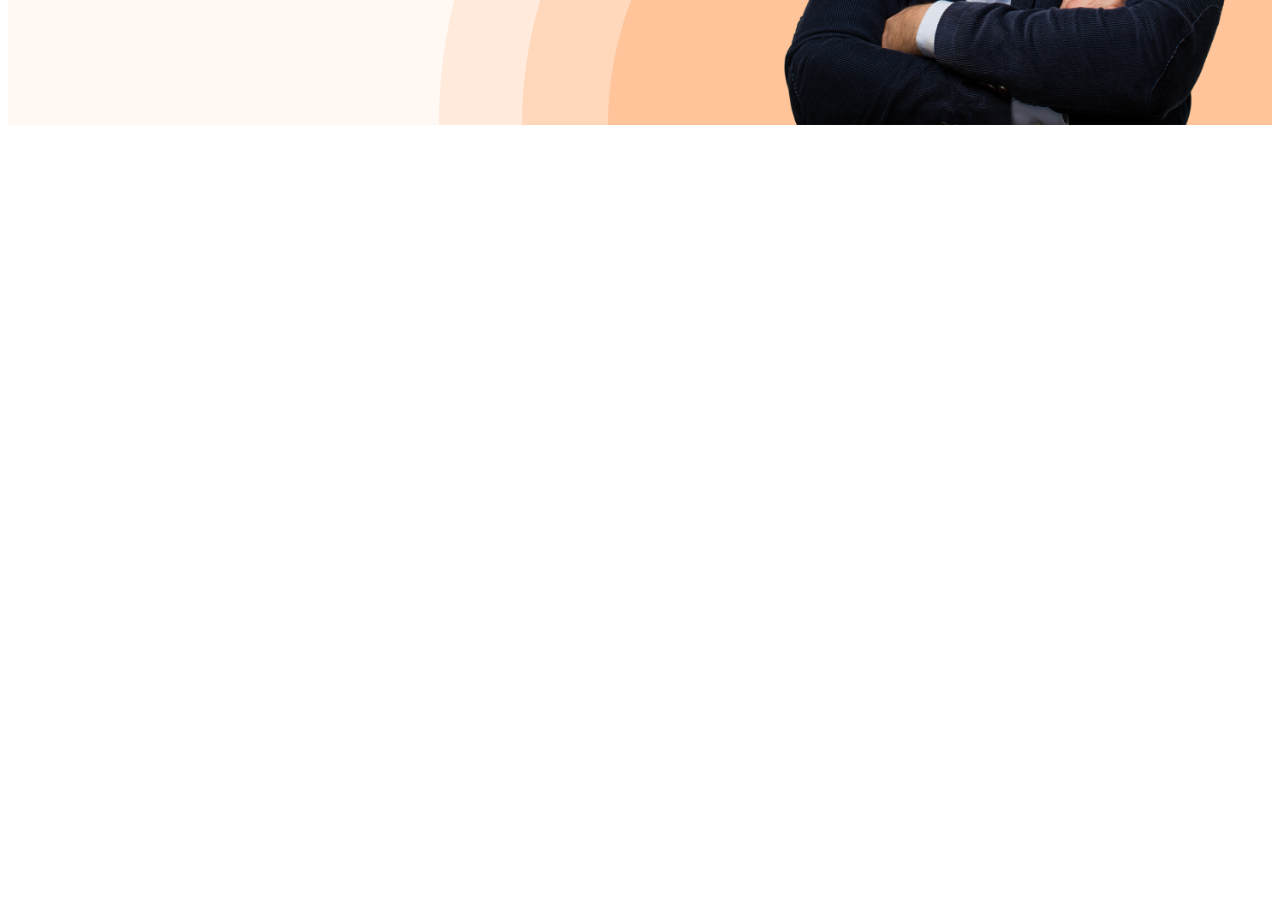
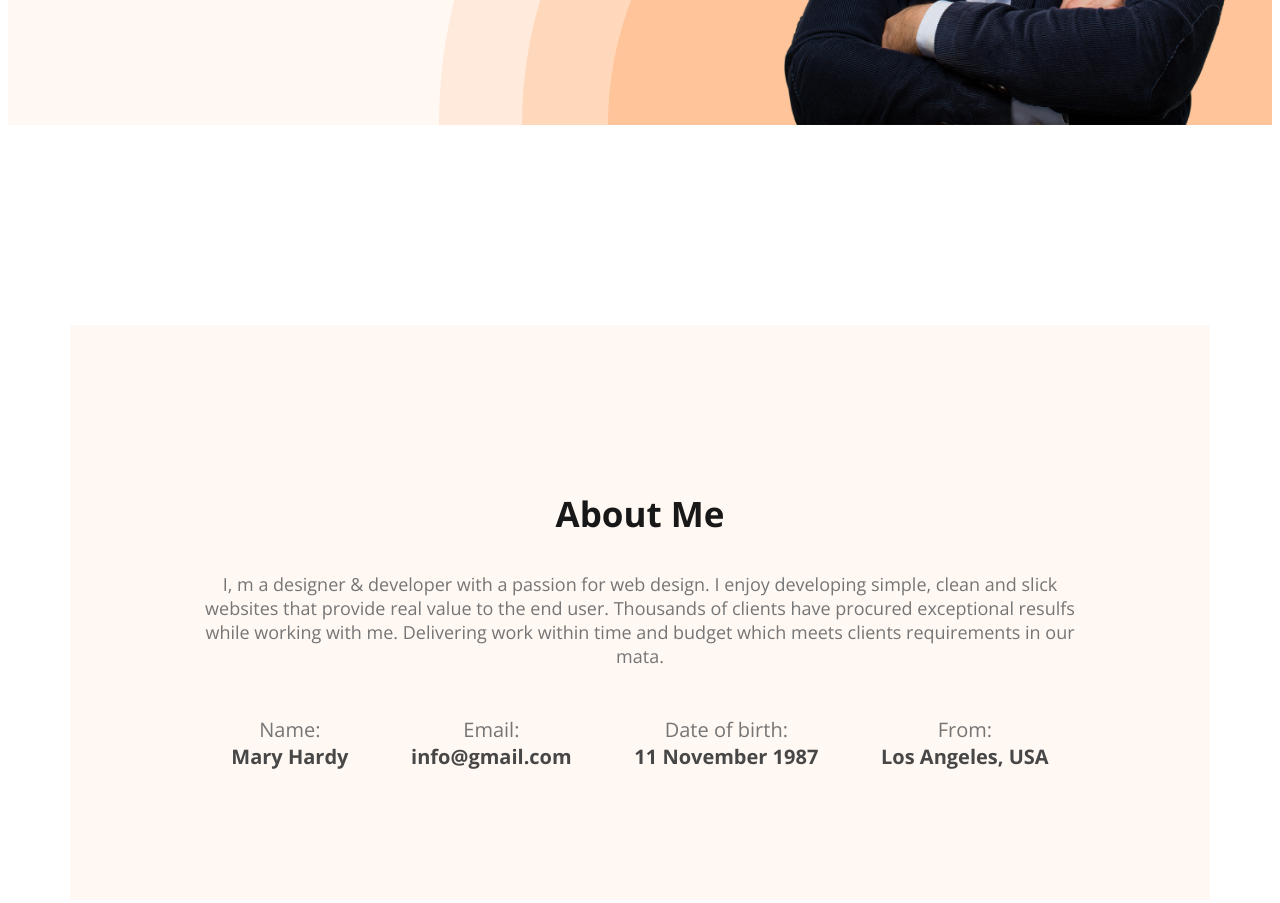
Before and after one commit to Saikat497/webdeveloper-portfolio, a plain HTML site: page index.html in a window 1280 px wide. Shown: the part 643-1546 px from the top of the page. Before the commit the page ends 800 px from the top, so only its background shows below. Drawn offline with nearby package versions, Linux system fonts and the light colour scheme.

Commit message:
added about section

```diff
--- a/index.html
+++ b/index.html
@@ -38,6 +38,39 @@
 
     </header>
     <main>
+        <section class="section-about">
+            <h3 class="section-title">
+                About Me
+            </h3>
+            <p class="setion-description">
+                I, m a designer & developer with a passion for web design. I enjoy developing simple, clean and slick websites that provide real value to the end user. Thousands of clients have procured exceptional resulfs while working with me. Delivering work within time and budget which meets clients requirements in our mata.
+            </p>
+            <div class="about-info-container">
+                <!-- .about-info*4>h4.into-title+p.info-description -->
+
+                <div class="about-info">
+                    <h4 class="into-title">Name:
+                        </h4>
+                    <p class="info-description">Mary Hardy</p>
+                </div>
+                <div class="about-info">
+                    <h4 class="into-title">Email:
+                        </h4>
+                    <p class="info-description">info@gmail.com</p>
+                </div>
+                <div class="about-info">
+                    <h4 class="into-title">Date of birth:
+                        </h4>
+                    <p class="info-description">11 November 1987</p>
+                </div>
+                <div class="about-info">
+                    <h4 class="into-title">From:
+                        </h4>
+                    <p class="info-description">Los Angeles, USA</p>
+                </div>
+            </div>
+
+        </section>
 
     </main>
     <footer>
--- a/styles/portfolio.css
+++ b/styles/portfolio.css
@@ -19,8 +19,24 @@ body {
 
 }
 
+.section-title {
+    color: #181818;
+    text-align: center;
+    font-size: 35px;
+    font-weight: 700;
+}
+
+.setion-description {
+    color: #757575;
+    text-align: center;
+    font-size: 18px;
+    font-weight: 400;
+
+
+}
+
 /* header related styles */
-.header{
+.header {
     background-color: #FFF8F3;
     background-image: url('../images/header_bg.png');
     background-repeat: no-repeat;
@@ -63,31 +79,81 @@ nav a {
     color: #474747;
 }
 
-.banner{
+.banner {
     padding: 30px 30px 0px 200px;
     display: flex;
     justify-content: space-between;
 }
-.banner-content{
+
+.banner-content {
     max-width: 500px;
 }
 
-.banner .profile-pic{
+.banner .profile-pic {
     width: 500px;
 }
-.banner-greeting{
+
+.banner-greeting {
     font-size: 45px;
     color: #474747;
     margin-bottom: 0px;
 }
-.banner-title{
+
+.banner-title {
     font-size: 85px;
     color: #181818;
     margin-top: 5px;
     margin-bottom: 20px;
 
 }
-.banner-descriptio{
+
+.banner-descriptio {
     width: 585px;
 
 }
+
+/* Main section Styles */
+main {
+    max-width: 1140px;
+    margin: 0 auto;
+}
+
+.section-about {
+    margin: 200px 0;
+    border-radius: 0;
+    background: #FFF8F3;
+    padding: 130px;
+}
+.setion-description {
+    padding-bottom: 30px;
+}
+
+/* About section Styles */
+.about-info-container {
+    display: flex;
+    justify-content: space-around;
+
+}
+
+.about-info {
+    text-align: center;
+}
+
+.into-title {
+    color: #757575;
+    text-align: center;
+    font-size: 20px;
+    font-weight: 400;
+    padding: 0;
+    margin: 0px;
+
+}
+
+.info-description {
+    color: #474747;
+    font-size: 20px;
+    font-weight: 700;
+    padding: 0;
+    margin: 0;
+
+}
```
